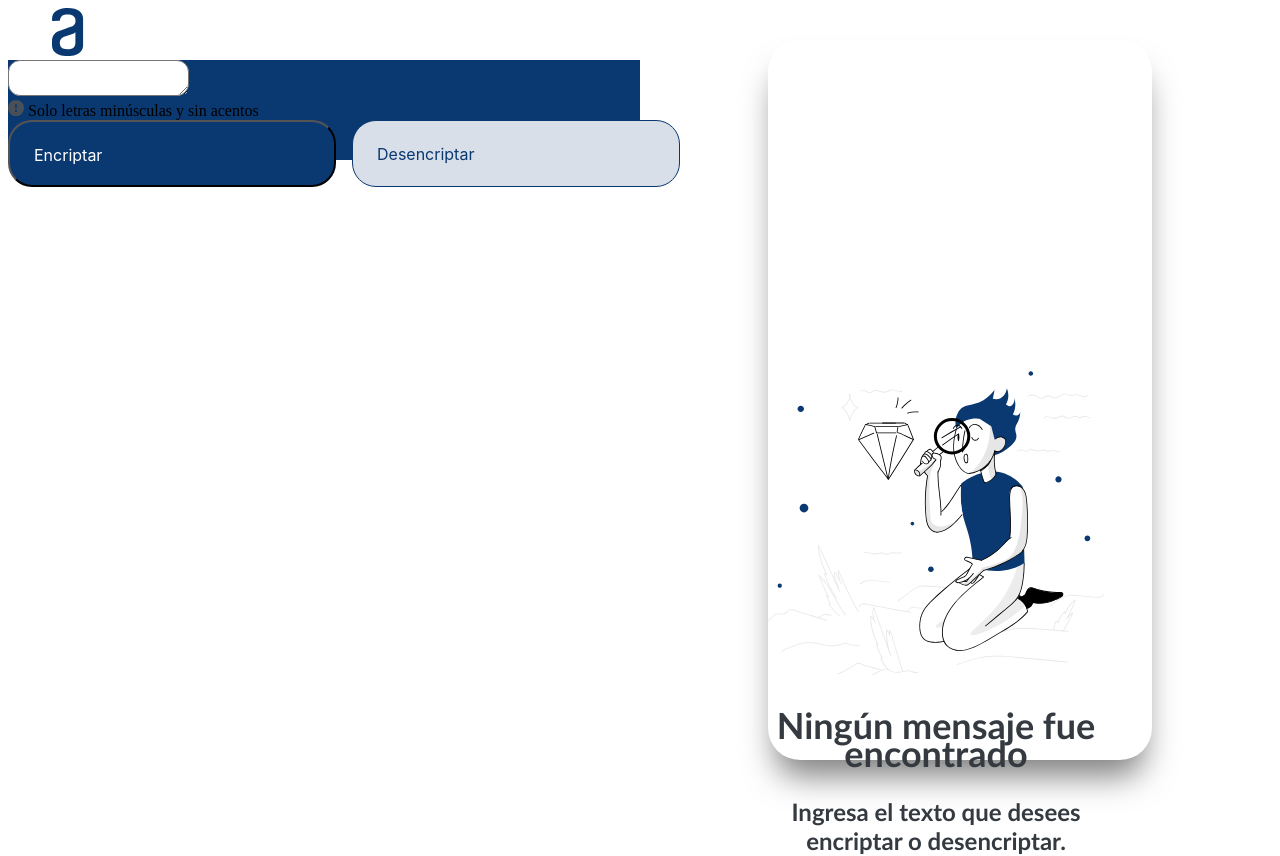
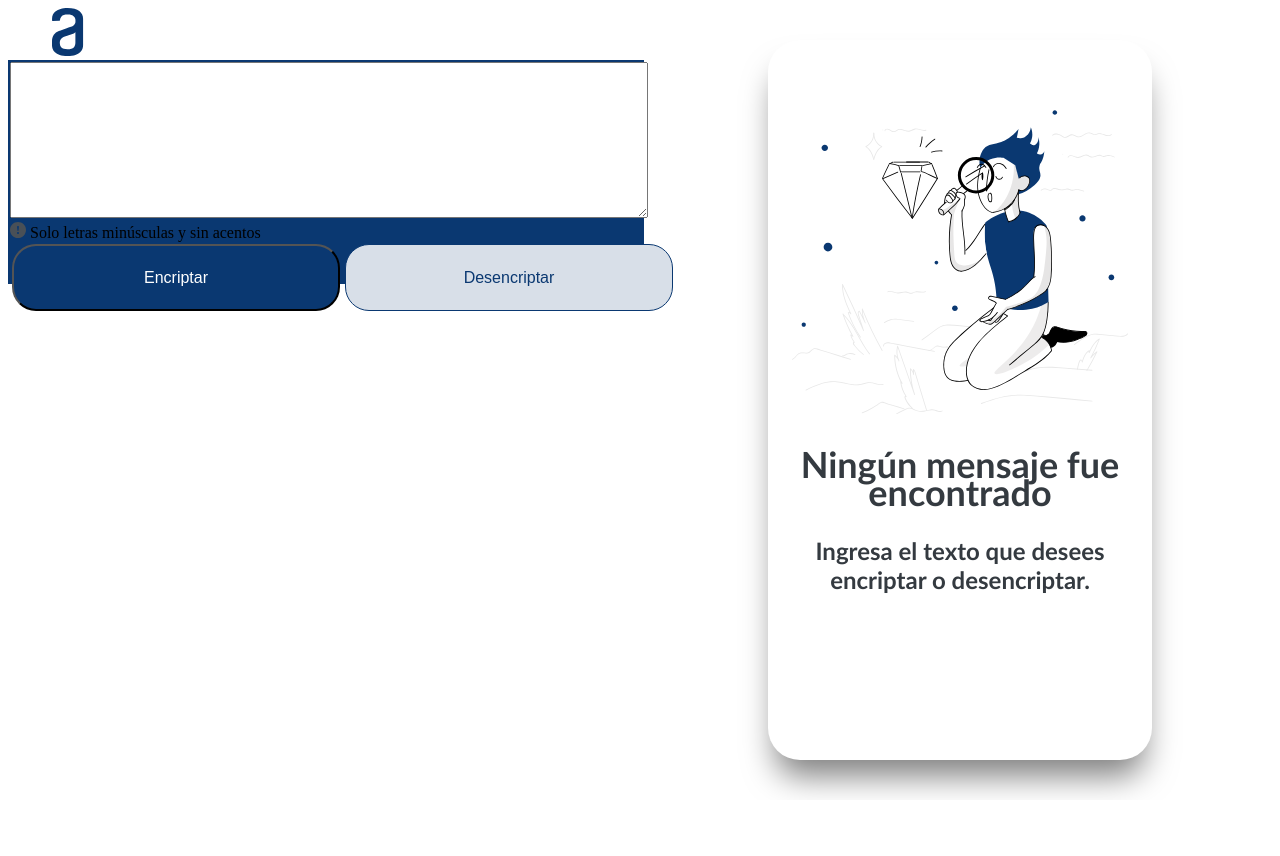
Before and after one commit to RomeroIsHere/ChallengeCodificadorONE, a plain HTML site: page index.html in a window 1280 px wide. After the commit the page ends 800 px from the top, so only its background shows below. Drawn offline with Linux system fonts and the light colour scheme.

Commit message:
Added Provisional alert when inputing empty String

```diff
--- a/Codificador.js
+++ b/Codificador.js
@@ -25,12 +25,14 @@ function decrypt(input){
 }
 
 function buttonEncrypt(){
-
-    document.getElementById("encoded").innerHTML=encrypt(textArea.value);
-
+    if(textArea.value!=""){
+    document.getElementById("frameFive").innerHTML=encrypt(textArea.value);
+    }
 }
 function buttonDecrypt(){
-
-    document.getElementById("encoded").innerHTML=decrypt(textArea.value);
-
+    if(textArea.value!=""){
+    document.getElementById("frameFive").innerHTML=decrypt(textArea.value);
+    }else{
+        alert("No input");
+    }
 }
--- a/index.html
+++ b/index.html
@@ -9,8 +9,8 @@
 <body>
     <img src="Img/logo.svg" alt="Logo de Alura" id="logo">
     <br>
-        <div id="leftSider">
-                <textarea name="encoder" id="text" placeholder="Ingrese el texto aqui">
+        <div id="leftSider" >
+                <textarea name="encoder" id="text" placeholder="Ingrese el texto aqui" cols="30" rows="10">
                 </textarea>
             <div id="foot">
                 <img src="Img/information.svg" alt="Logo información" style="height: 16;width: 16;">
--- a/styles.css
+++ b/styles.css
@@ -14,34 +14,54 @@
     width: 50%;
     background:#0A3871;
 
+    align-items: center;
+    padding:2px;
+
 }
 
 #foot{
+    align-content: center;
     float: left;
     bottom: 5%;
     height: 60px;
 }
 #text{
-    border-radius: 12px;
+    width: 100%;
+
 }
 #framedButton{
-    display: flex;
+    display: inline-flex;
     height: 60px;
     width: fit-content;
+    margin: 2px;
+}
+button{
+    padding: 0px;
+    gap: 8px;
+
+    width: 328px;
+    height: 67px;
+
+    font-family: 'Inter',sans-serif,Impact, Haettenschweiler, 'Arial Narrow Bold', ;
+    font-style: normal;
+    font-weight: 400;
+    font-size: 16px;
+    line-height: 19px;
+    text-align: center;
+}
+#copy{
+
+    /* Dark blue/dark-blue-300 */
+    background: #0A3871;
+    border-radius: 24px;
+
+    /* White */
+    color: #FFFFFF;
+
 }
 #encrypt{
-    /* Button */
 
-/* Auto layout */
-display: flex;
-flex-direction: row;
-align-items: flex-start;
-padding: 24px;
-gap: 8px;
-
-width: 328px;
-height: 67px;
-margin-right: 16px;
+margin-right: 5px;
 /* Dark blue/dark-blue-300 */
 background: #0A3871;
 border-radius: 24px;
@@ -51,15 +71,6 @@ flex: none;
 order: 0;
 flex-grow: 0;
 
-
-/* Button */
-font-family: 'Inter';
-font-style: normal;
-font-weight: 400;
-font-size: 16px;
-line-height: 19px;
-text-align: center;
-
 /* White */
 color: #FFFFFF;
 }
@@ -68,47 +79,18 @@ color: #FFFFFF;
 
 box-sizing: border-box;
 
-/* Auto layout */
-display: flex;
-flex-direction: row;
-align-items: flex-start;
-padding: 24px;
-gap: 8px;
-
-width: 328px;
-height: 67px;
-
 /* Light gray */
 background: #D8DFE8;
 /* Dark blue/dark-blue-300 */
 border: 1px solid #0A3871;
 border-radius: 24px;
 
-/* Inside auto layout */
-flex: none;
-order: 1;
-flex-grow: 0;
-
-
-/* Button */
-
-font-family: 'Inter';
-font-style: normal;
-font-weight: 400;
-font-size: 16px;
-line-height: 19px;
-text-align: center;
-
 /* Dark blue/dark-blue-300 */
 color: #0A3871;
 
+}
 
-/* Inside auto layout */
-flex: none;
-order: 0;
-flex-grow: 1;
 
-}
 #logo{
 width: Fixed (120px);
 height: Fixed(48px);
@@ -121,9 +103,8 @@ gap: 40px;
 
 /* Auto layout */
 
-padding: 0px;
-gap: 16px;
-margin: 50%,50%,50px,0px;
+padding: 70px 0;
+margin: auto;
 bottom: 20px;
 
 /* Ningún mensaje fue encontrado */
@@ -131,7 +112,7 @@ bottom: 20px;
 width: 336px;
 height: 58px;
 
-font-family: 'calibri';
+font-family: 'calibri',sans-serif;
 font-style: normal;
 font-weight: 700;
 font-size: 24px;
@@ -150,7 +131,7 @@ color: #343A40;
 
 #encoded{
     /* Rectangle 1 */
-align-content: center;
+
 position: absolute;
 min-width: 30%;
 max-width: 50%;
```
